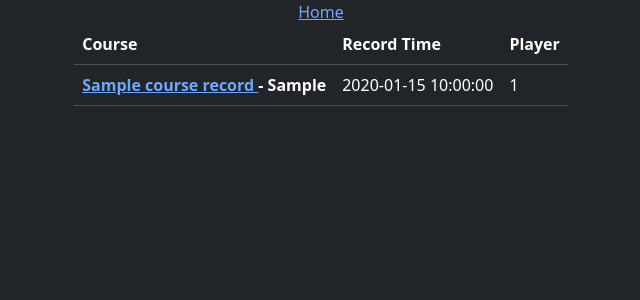
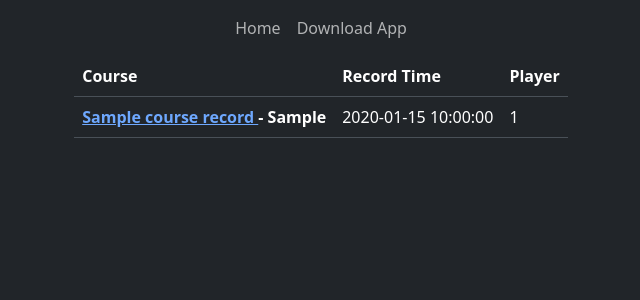
Before and after one commit to zack-hill/skyriding-race-leaderboards, a Flask app: template webapp/templates/index.html in a window 1280 px wide. Shown: the top 300 px of the page, without its empty margins (319-959 px from the left). Run offline with Flask 3, Linux system fonts and the light colour scheme; the template is opened without the code that fills it: most values are stand-ins (such as "Sample title", 1, 10 or a date in 2020); some libraries are stand-ins or nearby versions.

Commit message:
Add download links for the app and addon

```diff
--- a/webapp/main.py
+++ b/webapp/main.py
@@ -1,5 +1,5 @@
 from dataclasses import dataclass
-from flask import Flask, request, render_template
+from flask import Flask, request, render_template, redirect
 from flask_bootstrap import Bootstrap5
 from storage import Storage, CourseInfo
 
@@ -8,6 +8,9 @@
 
 storage = Storage()
 all_course_info = storage.get_all_course_info()
+
+APP_DOWNLOAD_LINK = "https://www.dropbox.com/scl/fi/9b7s6mlg1z1jeacn00lje/SRL-Companion-App-Setup.exe?rlkey=09tyuov77v648xiygcskiqrrs&st=j51ww3ld&dl=1"
+ADDON_DOWNLOAD_LINK = "https://www.dropbox.com/scl/fi/gixytd2boxdr9xs3d8mrt/Addon.zip?rlkey=mff2qthz7i4gljy02n6x5qnim&st=olx4h34i&dl=1"
 
 
 @dataclass
@@ -60,6 +63,19 @@
     )
 
 
+@app.route("/download", methods=["GET"])
+def download():
+    file_type = request.args.get("file")
+    location = None
+    if file_type == "app":
+        location = APP_DOWNLOAD_LINK
+    if file_type == "addon":
+        location = ADDON_DOWNLOAD_LINK
+    if location == None:
+        return "Unknown download type", 404
+    return redirect(location)
+
+
 @app.route("/upload", methods=["POST"])
 def upload_data():
     storage = Storage()
--- a/webapp/templates/layout.html
+++ b/webapp/templates/layout.html
@@ -25,7 +25,18 @@
     {%block navigation %}
     <div class="row justify-content-center">
       <div class="col-auto">
-        <a href="{{url_for('index')}}"> Home </a>
+        <nav class="navbar navbar-expand-lg">
+          <ul class="navbar-nav mr-auto">
+            <li class="nav-item">
+              <a class="nav-link" href="{{url_for('index')}}"> Home </a>
+            </li>
+            <li class="nav-item">
+              <a class="nav-link" href="{{url_for('download', file='app')}}">
+                Download App
+              </a>
+            </li>
+          </ul>
+        </nav>
       </div>
     </div>
     {% endblock %} {% block content %}{% endblock %} {% block scripts %} {{
```
